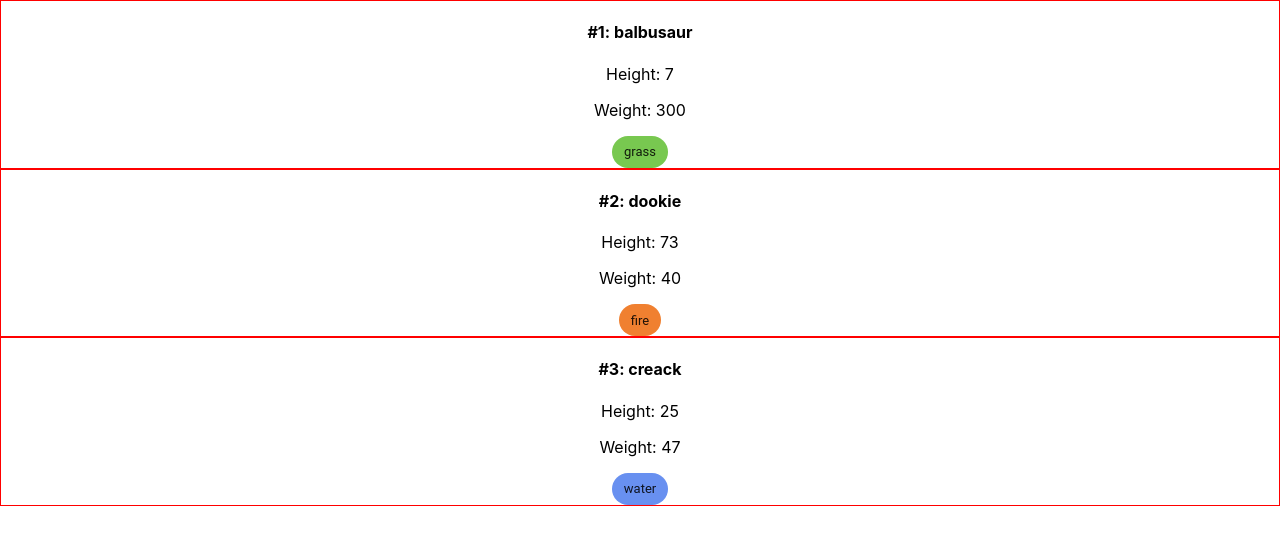
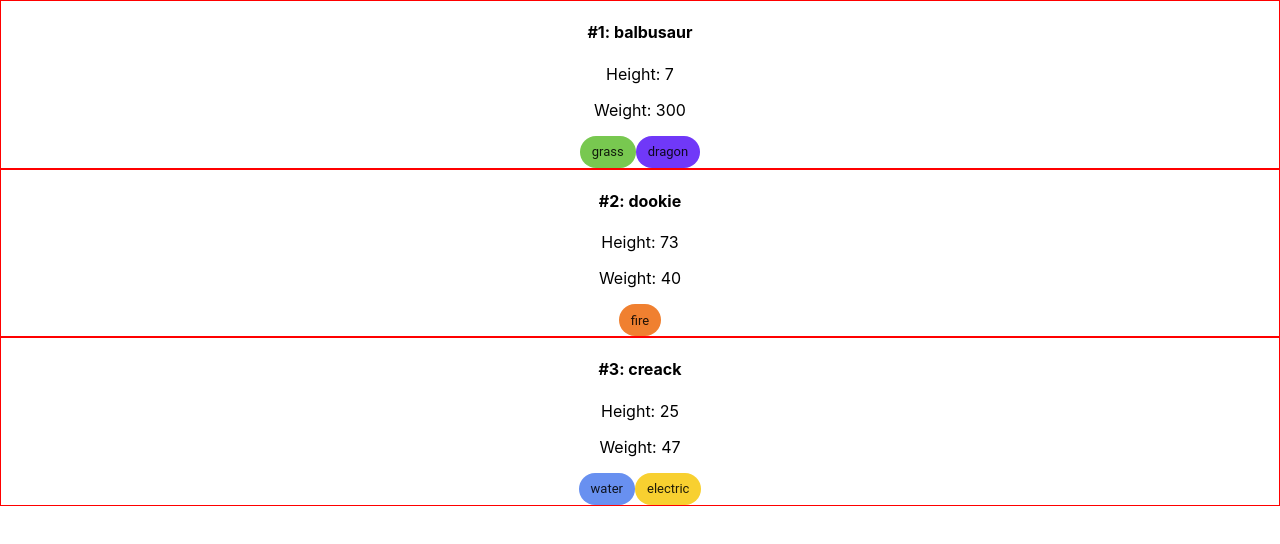
Before and after one commit to marcoz10/FullStackProject, a React (Create React App) app in the folder frontend/pokemon-app/: page / in a window 1280 px wide. Shown: the top 544 px of the page. Built offline with nearby package versions, Linux system fonts and the light colour scheme.

Commit message:
add two types

```diff
--- a/frontend/pokemon-app/src/components/Card.js
+++ b/frontend/pokemon-app/src/components/Card.js
@@ -1,7 +1,7 @@
 import React from "react";
 import TypeChip from "./TypeChip";
 
-function Card({ id, name, height, weight, type }) {
+function Card({ id, name, height, weight, type, type2 }) {
   return (
     <div style={{ border: "1px solid red" }}>
       <h4>
@@ -10,6 +10,7 @@ function Card({ id, name, height, weight, type }) {
       <p>Height: {height}</p>
       <p>Weight: {weight}</p>
       <TypeChip label={type} />
+      {type2 && <TypeChip label={type2} />}
     </div>
   );
 }
--- a/frontend/pokemon-app/src/components/Cards.js
+++ b/frontend/pokemon-app/src/components/Cards.js
@@ -8,6 +8,7 @@ function Cards() {
       name: "balbusaur",
       url: "",
       type: "grass",
+      type2: "dragon",
       weight: "300",
       height: "7",
     },
@@ -24,6 +25,7 @@ function Cards() {
       name: "creack",
       url: "",
       type: "water",
+      type2: "electric",
       weight: "47",
       height: "25",
     },
```
